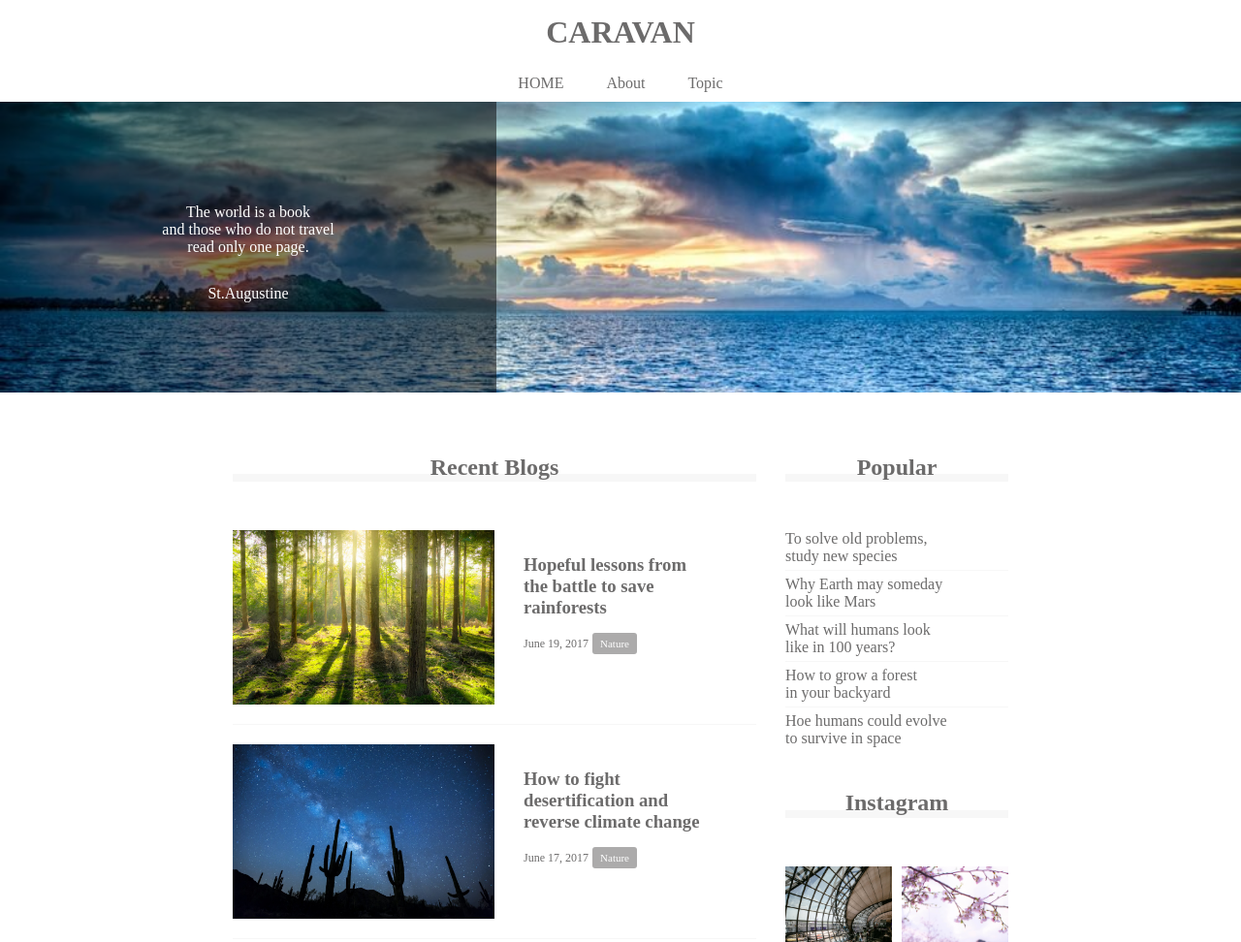
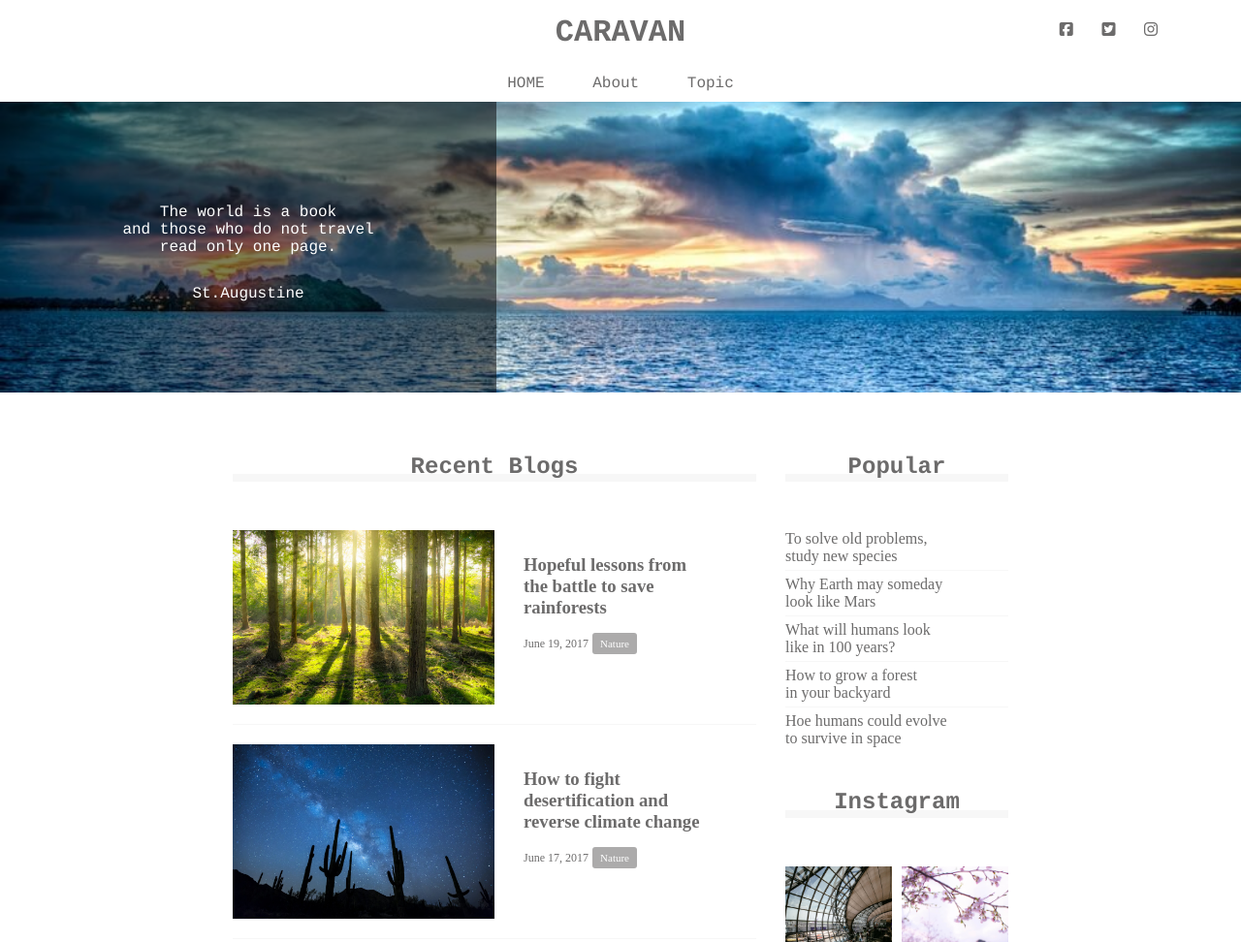
Before and after one commit to osugisan/caravan, a plain HTML site: page index.html in a window 1280 px wide. Shown: the top 972 px of the page at 97% size. Drawn offline with Linux system fonts and the light colour scheme.

Commit message:
[finish]CARAVAN

```diff
--- a/index.html
+++ b/index.html
@@ -2,7 +2,7 @@
 <html lang="ja">
   <head>
     <meta charset="UTF-8" />
-    <!-- CSSファイルの読み込み -->
+    <script src="https://kit.fontawesome.com/39edef7509.js" crossorigin="anonymous"></script>
     <link rel="stylesheet" href="style.css" />
     <title>CARAVAN</title>
   </head>
@@ -12,6 +12,11 @@
       <h1 class="heading">
         <a href="index.html"> CARAVAN </a>
       </h1>
+      <div class="social">
+        <i class="fab fa-facebook-square"></i>
+        <i class="fab fa-twitter-square"></i>
+        <i class="fab fa-instagram"> </i>
+      </div>
     </header>
     <nav>
       <ul class="nav-list">
--- a/style.css
+++ b/style.css
@@ -9,11 +9,27 @@ a {
   text-decoration: none;
 }
 
+header,nav,h2,.main-visual,footer {
+  font-family: chalkduster,"Bradley Hand",Courier,"Segoe Print",sans-serif;
+}
+
 header {
   width: 90%;
   padding: 15px 0;
   margin: 0 auto;
   text-align: center;
+  position: relative;
+}
+
+.social i {
+  display: inline-block;
+  margin-left: 20px;
+}
+
+.social {
+  position: absolute;
+  top: 22px;
+  right: 22px;
 }
 
 .heading {
```
